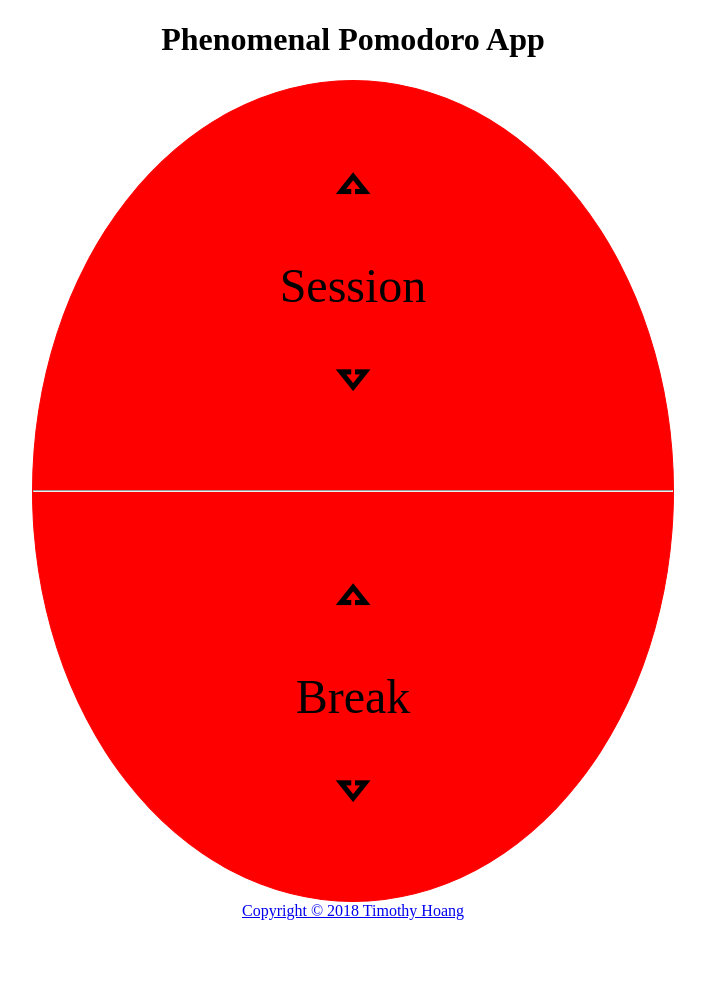
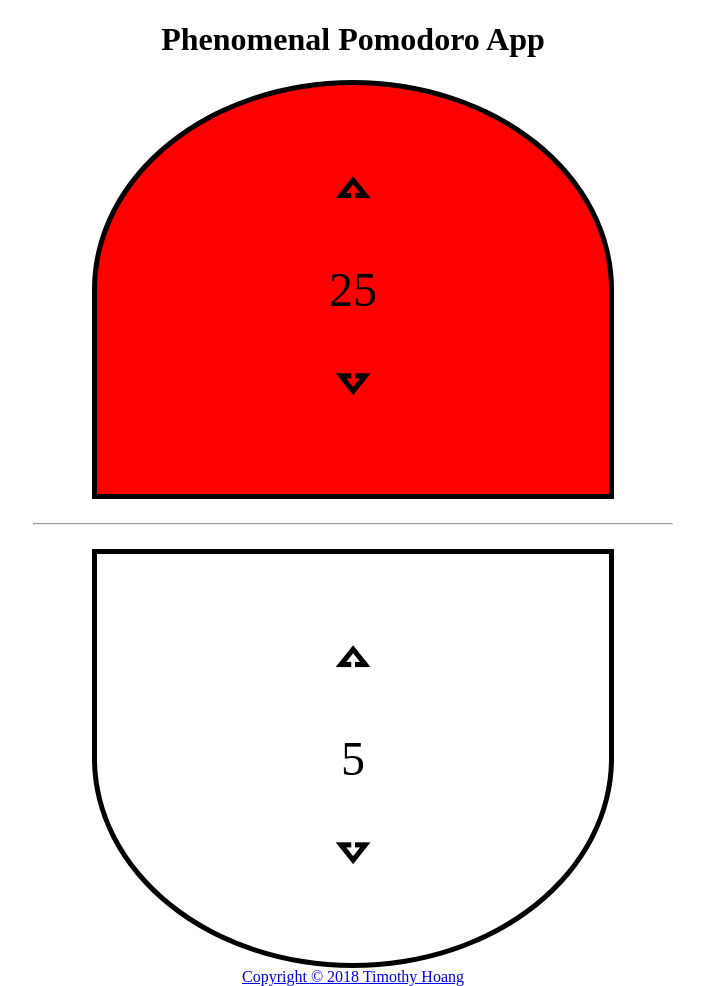
Before and after one commit to timOTdev/0033_pomodoro_app, a plain HTML site: page index.html in a window 1280 px wide. Shown: the whole page, without its empty margins (287-992 px from the left). Before the commit the page ends 920 px from the top, so only its background shows below. Drawn offline with Linux system fonts and the light colour scheme.

Commit message:
Add incr and decr of timers

```diff
--- a/assets/css/style.css
+++ b/assets/css/style.css
@@ -4,12 +4,55 @@ html, body {
   text-align: center;
 }
 
+/* Main */
 #pomodoro {
   display: inline-block;
-  border: 1px solid red;
-  border-radius: 50%;
-  background: red;
-  /* height: 80%; */
   width: 50%;
   font-size: 3em;
 }
+
+#pomodoroTop {
+  font-size: 1em;
+  background: red;
+  height: 25%;
+  width: 80%;
+  margin: 0 auto;
+
+  border-top-left-radius: 50%;
+  border-top-right-radius: 50%;
+  border: 5px solid black;
+}
+
+#pomodoroTop:hover {
+  background:goldenrod;
+  cursor: pointer;
+  border: 5px solid gray;
+}
+
+#pomodoroBottom {
+  font-size: 1em;
+  background: white;
+  height: 25%;
+  width: 80%;
+  margin: 0 auto;
+
+  border-bottom-left-radius: 50%;
+  border-bottom-right-radius: 50%;
+  border: 5px solid black;
+}
+
+#pomodoroBottom:hover {
+  background: goldenrod;
+  cursor: pointer;
+  border: 5px solid gray;
+}
+
+#sessionIncrease:hover,
+#sessionDecrease:hover,
+#breakIncrease:hover,
+#breakDecrease:hover {
+  cursor: pointer;
+  color:white;
+}
+
+/* Footer */
--- a/assets/js/script.js
+++ b/assets/js/script.js
@@ -0,0 +1,40 @@
+let pomodoroTop = document.getElementById("pomodoroTop");
+let pomodoroBottom = document.getElementById("pomodoroBottom");
+
+let sessionIncrease = document.getElementById("sessionIncrease");
+let sessionTime = document.getElementById("sessionTime");
+let sessionDecrease = document.getElementById("sessionDecrease");
+
+let breakIncrease = document.getElementById("breakIncrease");
+let breakTime = document.getElementById("breakTime");
+let breakDecrease = document.getElementById("breakDecrease");
+
+let sessionCounter = 25;
+let breakCounter = 5;
+
+sessionTime.append(sessionCounter);
+breakTime.append(breakCounter);
+
+sessionIncrease.addEventListener("click", (e) => {
+  e.preventDefault;
+  sessionCounter += 1;
+  sessionTime.innerHTML = sessionCounter;
+});
+
+sessionDecrease.addEventListener("click", (e) => {
+  e.preventDefault;
+  sessionCounter -= 1;
+  sessionTime.innerHTML = sessionCounter;
+});
+
+breakIncrease.addEventListener("click", (e) => {
+  e.preventDefault;
+  breakCounter += 1;
+  breakTime.innerHTML = breakCounter;
+});
+
+breakDecrease.addEventListener("click", (e) => {
+  e.preventDefault;
+  breakCounter -= 1;
+  breakTime.innerHTML = breakCounter;
+});
--- a/index.html
+++ b/index.html
@@ -8,16 +8,21 @@
 <body>
 	<div id="main">
     <h1>Phenomenal Pomodoro App</h1>
+
     <div id="pomodoro">
-      <p>🢕</p>
-      <p>Session</p>
-      <p>🢗</p>
+      <div id="pomodoroTop">
+        <p id="sessionIncrease">🢕</p>
+        <p id="sessionTime"></p>
+        <p id="sessionDecrease">🢗</p>
+      </div>
 
       <hr />
 
-      <p>🢕</p>
-      <p>Break</p>
-      <p>🢗</p>
+      <div id="pomodoroBottom">
+        <p id="breakIncrease">🢕</p>
+        <p id="breakTime"></p>
+        <p id="breakDecrease">🢗</p>
+      </div>
     </div>
   </div>
 
```
